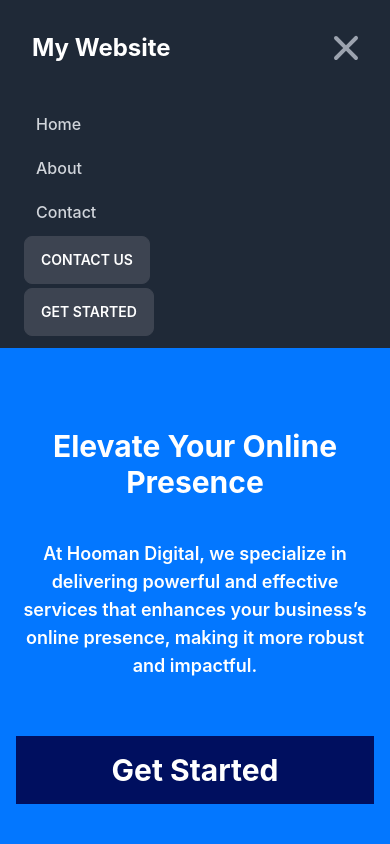
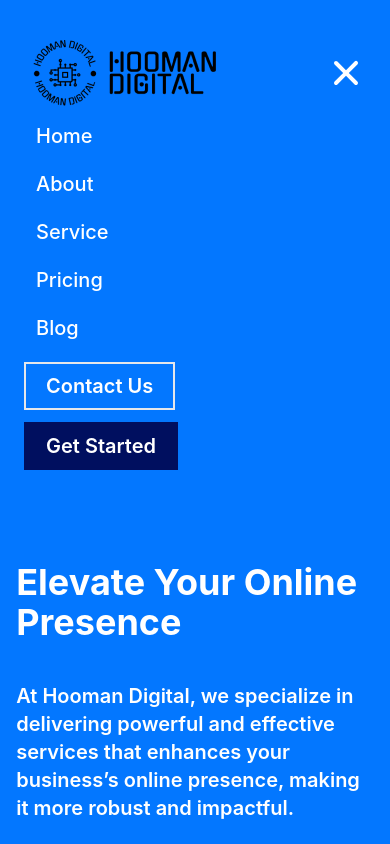
Before and after one commit to Ankan112/hooman-digital-llp, a React (Create React App) app: page / in a window 390 px wide. Both pictures are taken after a click on the button "Open main menu". Shown: the top 844 px of the page. Built offline with nearby package versions, Linux system fonts and the light colour scheme.

Commit message:
responsive issue fixed

```diff
--- a/src/Component/Home/Achievement/Achievement.js
+++ b/src/Component/Home/Achievement/Achievement.js
@@ -2,7 +2,7 @@
 
 const Achievement = () => {
     return (
-        <section className='py-20' style={{ backgroundColor: '#02081D' }}>
+        <section className='py-8 md:py-20' style={{ backgroundColor: '#02081D' }}>
             <div style={{ backgroundColor: '#0377FF' }} className='max-w-screen-xl w-11/12 mx-auto text-center md:flex justify-between items-center p-10 rounded-3xl'>
                 <div className='pt-10 md:pt-0'>
                     <h2 style={{ color: '#000F5F' }} className="text-5xl font-semibold">40+</h2>
--- a/src/Component/Home/Banner/Banner.js
+++ b/src/Component/Home/Banner/Banner.js
@@ -7,15 +7,15 @@
             <div className='max-w-screen-xl pb-12 pt-20 w-11/12 mx-auto'>
                 <div className="hero">
                     <div className="flex justify-between items-center px-0 flex-col lg:flex-row">
-                        <div className="text-center lg:text-left md:w-1/2">
+                        <div className="text-left md:w-1/2">
                             {/* <h2 className='text-xl md:text-4xl mb-8 font-bold text-white'>Why Choose Us</h2> */}
-                            <h2 className='text-3xl md:text-7xl text-white font-bold'>Elevate Your Online Presence </h2>
+                            <h2 className='text-4xl md:text-7xl text-white font-bold'>Elevate Your Online Presence </h2>
 
-                            <p className='text-lg md:text-4xl mt-10 text-white font-semibold'>At Hooman Digital, we specialize in delivering powerful and effective services that enhances your business’s online presence, making it more robust and impactful.</p>
-                            <div className='flex  flex-col md:flex-row'>
-                                <button style={{ backgroundColor: '#000F5F' }} className='mt-14 text-white font-bold text-3xl py-4 px-8'>Get Started</button>
+                            <p className='text-xl md:text-4xl mt-10 text-white font-semibold'>At Hooman Digital, we specialize in delivering powerful and effective services that enhances your business’s online presence, making it more robust and impactful.</p>
+                            <div className='flex md:flex-row'>
+                                <button style={{ backgroundColor: '#000F5F' }} className='mt-6 md:mt-14 text-white font-bold text-lg md:text-3xl py-4 px-8'>Get Started</button>
 
-                                <button style={{ backgroundColor: '#000F5F' }} className='mt-14 text-white font-bold text-3xl py-4 px-8 md:ml-10'>See Pricing</button>
+                                <button style={{ backgroundColor: '#000F5F' }} className='mt-6 md:mt-14 text-white font-bold text-lg md:text-3xl py-4 px-8 ml-7 md:ml-10'>See Pricing</button>
                             </div>
                         </div>
                         <div className=" md:w-1/2 max-w-xl">
--- a/src/Component/Home/Creative/Creative.js
+++ b/src/Component/Home/Creative/Creative.js
@@ -8,9 +8,9 @@
                 <div className="hero">
                     <div className="hero-content px-0 py-10 flex-col lg:flex-row">
                         <div className="text-center lg:text-left">
-                            <h2 className='text-3xl md:text-6xl text-white font-bold'>Crafted by creatives, <br /> <span style={{ color: '#000F5F' }}>for creative</span></h2>
+                            <h2 className='text-4xl md:text-6xl text-white font-bold'>Crafted by creatives, <br /> <span style={{ color: '#000F5F' }}>for creative</span></h2>
                             <p className='text-lg md:text-3xl mt-10 text-white font-semibold'>Lorem ipsum dolor sit amet consectetur adipiscing elit Ut et massa mi. Aliquam in hendrerit urna. Pellentesque sit amet sapien fringilla, mattis ligula consectetur, ultrices mauris. Maecenas vitae mattis tellus.</p>
-                            <button style={{ backgroundColor: '#000F5F' }} className='mt-14 text-white font-bold text-2xl py-4 px-8'>Know More</button>
+                            <button style={{ backgroundColor: '#000F5F' }} className='mt-6 md:mt-14 text-white font-bold  text-lg md:text-2xl py-4 px-8'>Know More</button>
                         </div>
                         <div className="card flex-shrink-0 w-full max-w-2xl">
                             <div style={{ backgroundColor: '#0377FF' }} className="">
--- a/src/Component/Home/SoftwareSolutionSection/SoftwareSolutionSection.js
+++ b/src/Component/Home/SoftwareSolutionSection/SoftwareSolutionSection.js
@@ -8,11 +8,11 @@
                 <div className="hero">
                     <div className="hero-content px-0 py-10 flex-col lg:flex-row-reverse">
                         <div className="text-center lg:text-left">
-                            <h2 className='text-3xl md:text-5xl text-white font-bold'>Grow Your Business to new heights with our tailored software <span style={{ color: '#000F5F' }}>solutions</span></h2>
+                            <h2 className='text-3xl md:text-4xl text-white font-bold'>Grow Your Business to new heights with our tailored software <span style={{ color: '#000F5F' }}>solutions</span></h2>
 
-                            <p className='text-sm lg:text-xl mt-10 text-white font-semibold'>Lorem ipsum dolor sit amet consectetur adipisicing elit. Placeat magnam repudiandae quas officiis possimus aliquid, impedit vel, ut quidem ipsam, perferendis nulla voluptatum illum odio nemo velit animi.</p>
+                            <p className='text-lg lg:text-2xl mt-4 md:mt-10 text-white font-semibold'>Lorem ipsum dolor sit amet consectetur adipisicing elit. Placeat magnam repudiandae quas officiis possimus aliquid, impedit vel, ut quidem ipsam, perferendis nulla voluptatum illum odio nemo velit animi.</p>
                         </div>
-                        <div className="card flex-shrink-0 w-full max-w-xl">
+                        <div className="card flex-shrink-0 w-full max-w-2xl">
                             <div style={{ backgroundColor: '#0377FF' }} className="card-body">
                                 <img className='w-full' src={image} alt="softwareSolutions" />
                             </div>
--- a/src/Shared/Footer/Footer.js
+++ b/src/Shared/Footer/Footer.js
@@ -2,8 +2,8 @@
 
 const Footer = () => {
     return (
-        <section style={{ backgroundColor: '#02081D' }} className='py-14'>
-            <div className='text-white text-3xl font-semibold flex flex-col md:flex-row justify-between items-center max-w-screen-xl w-11/12 mx-auto text-center'>
+        <section style={{ backgroundColor: '#02081D' }} className='py-8 md:py-14'>
+            <div className='text-white text-xl md:text-3xl font-semibold flex flex-col md:flex-row justify-between items-center max-w-screen-xl w-11/12 mx-auto text-center'>
                 <h2>&copy; 2023 All Rights Reserved Hooman Digital LLP</h2>
                 <div className='mt-6 md:mt-0'>
                     <span>Service</span>
--- a/src/Shared/Navigation/Navigation.js
+++ b/src/Shared/Navigation/Navigation.js
@@ -2,11 +2,14 @@
 import { Link } from "react-router-dom";
 import { Disclosure } from "@headlessui/react";
 import { HiMenu, HiX } from "react-icons/hi";
+import logo from '../../images/assets/hooman-digital.png'
 
 const navigation = [
     { name: "Home", href: "/" },
     { name: "About", href: "/about" },
-    { name: "Contact", href: "/contact" },
+    { name: "Service", href: "/service" },
+    { name: "Pricing", href: "/pricing" },
+    { name: "Blog", href: "/blog" },
 ];
 
 // function classNames(...classes) {
@@ -18,17 +21,17 @@
 
 
     return (
-        <Disclosure as="nav" className="bg-gray-800">
+        <Disclosure style={{ backgroundColor: '#0377FF' }} as="nav" className="">
             {({ open }) => (
                 <>
                     <div className="max-w-7xl mx-auto px-8 md:px-0">
-                        <div className="flex justify-between h-24">
+                        <div className="flex justify-between pt-10">
                             <div className="flex justify-between w-full items-center">
                                 <Link
                                     to="/"
                                     className="flex-shrink-0 text-white font-bold text-2xl"
                                 >
-                                    My Website
+                                    <img src={logo} alt="hooman-digital-llp-logo" />
                                 </Link>
                                 <div className="hidden md:block">
                                     <div className="ml-10 flex items-baseline space-x-4">
@@ -36,7 +39,7 @@
                                             <Link
                                                 key={item.name}
                                                 to={item.href}
-                                                className="text-gray-300 hover:bg-gray-700 hover:text-white px-3 py-2 rounded-md text-sm font-medium"
+                                                className="text-white px-3 py-2 rounded-md text-2xl font-semibold"
                                             >
                                                 {item.name}
                                             </Link>
@@ -44,15 +47,15 @@
                                     </div>
                                 </div>
                                 <div className="hidden md:block">
-                                    <div className="ml-10 flex items-baseline space-x-4">
-                                        <button className="btn">Contact Us</button>
-                                        <button className="btn">Get Started</button>
+                                    <div className="ml-10 text-2xl font-semibold text-white flex items-baseline space-x-4">
+                                        <button className="border-2 px-5 py-2">Contact Us</button>
+                                        <button style={{ backgroundColor: '#000F5F', border: '2px solid #000F5F' }} className="px-5 py-2">Get Started</button>
                                     </div>
                                 </div>
                             </div>
                             <div className="-mr-2 flex md:hidden">
                                 <Disclosure.Button
-                                    className="inline-flex items-center justify-center rounded-md text-gray-400 hover:text-white focus:outline-none  transition-all duration-500"
+                                    className="inline-flex items-center justify-center rounded-md text-white focus:outline-none  transition-all duration-500"
                                 >
                                     <span className="sr-only">Open main menu</span>
                                     {open ? (
@@ -71,16 +74,16 @@
                                 <Link
                                     key={item.name}
                                     to={item.href}
-                                    className="text-gray-300 hover:bg-gray-700 hover:text-white block px-3 py-2 rounded-md text-base font-medium"
+                                    className=" hover:bg-gray-700 text-white block px-3 py-2 rounded-md text-xl font-medium"
                                 >
                                     {item.name}
                                 </Link>
                             ))}
-                            <div>
-                                <button className="btn">Contact Us</button>
+                            <div className="text-xl font-semibold text-white">
+                                <button className="border-2 px-5 my-2 py-2">Contact Us</button>
                             </div>
-                            <div>
-                                <button className="btn">Get Started</button>
+                            <div className="text-xl font-semibold text-white">
+                                <button style={{ backgroundColor: '#000F5F', border: '2px solid #000F5F' }} className="px-5 py-2">Get Started</button>
                             </div>
                         </div>
                     </Disclosure.Panel>
```
Also changed, not shown: src/Component/Home/AboutUs/AboutUs.js (+5 -5 lines), src/Component/Home/ChooseUs/ChooseUs.js (+5 -5 lines), src/Component/Home/ContactUs/ContactUs.js (+7 -7 lines), src/Component/Home/Review/Review.js (+10 -10 lines), src/images/assets/hooman-digital.png (added).
